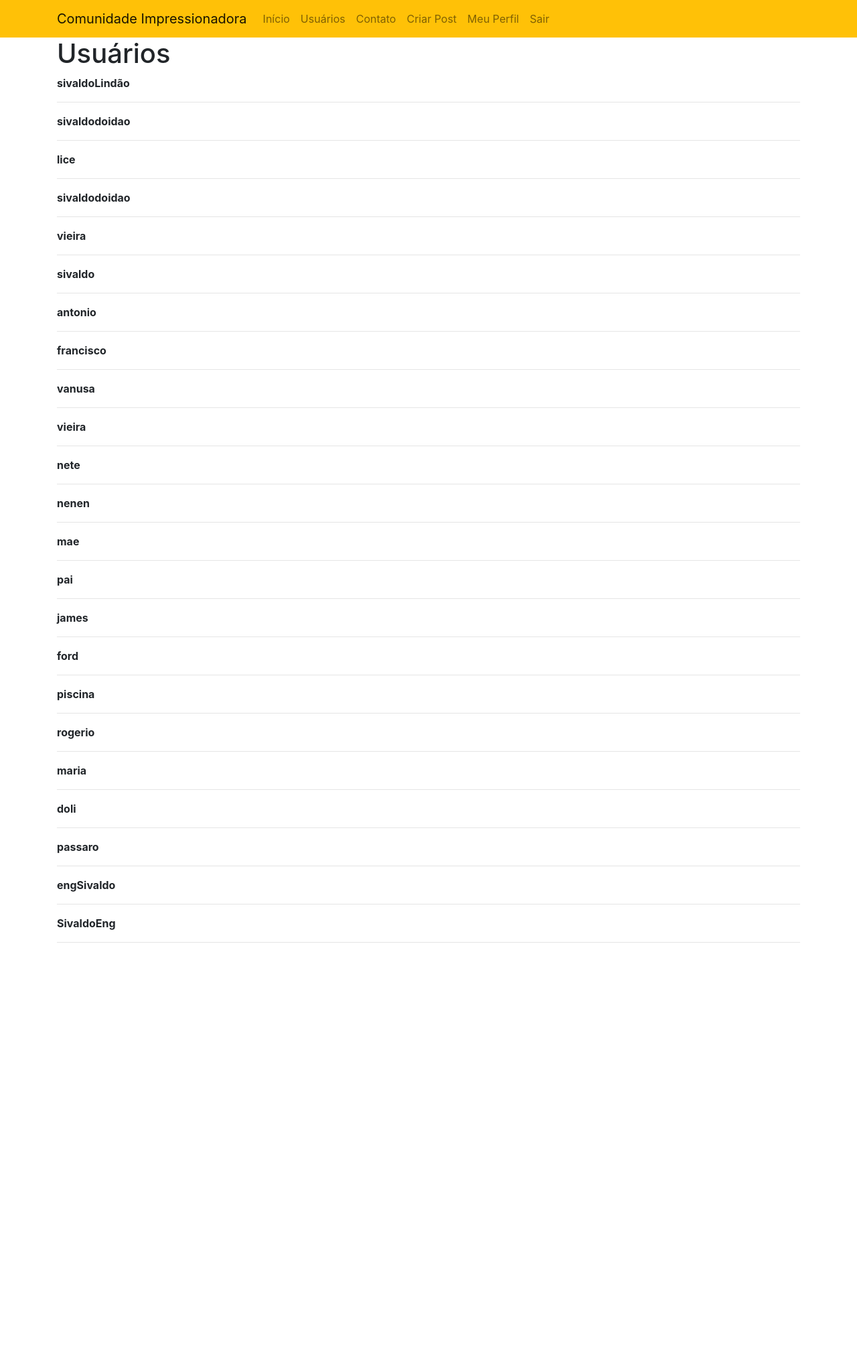
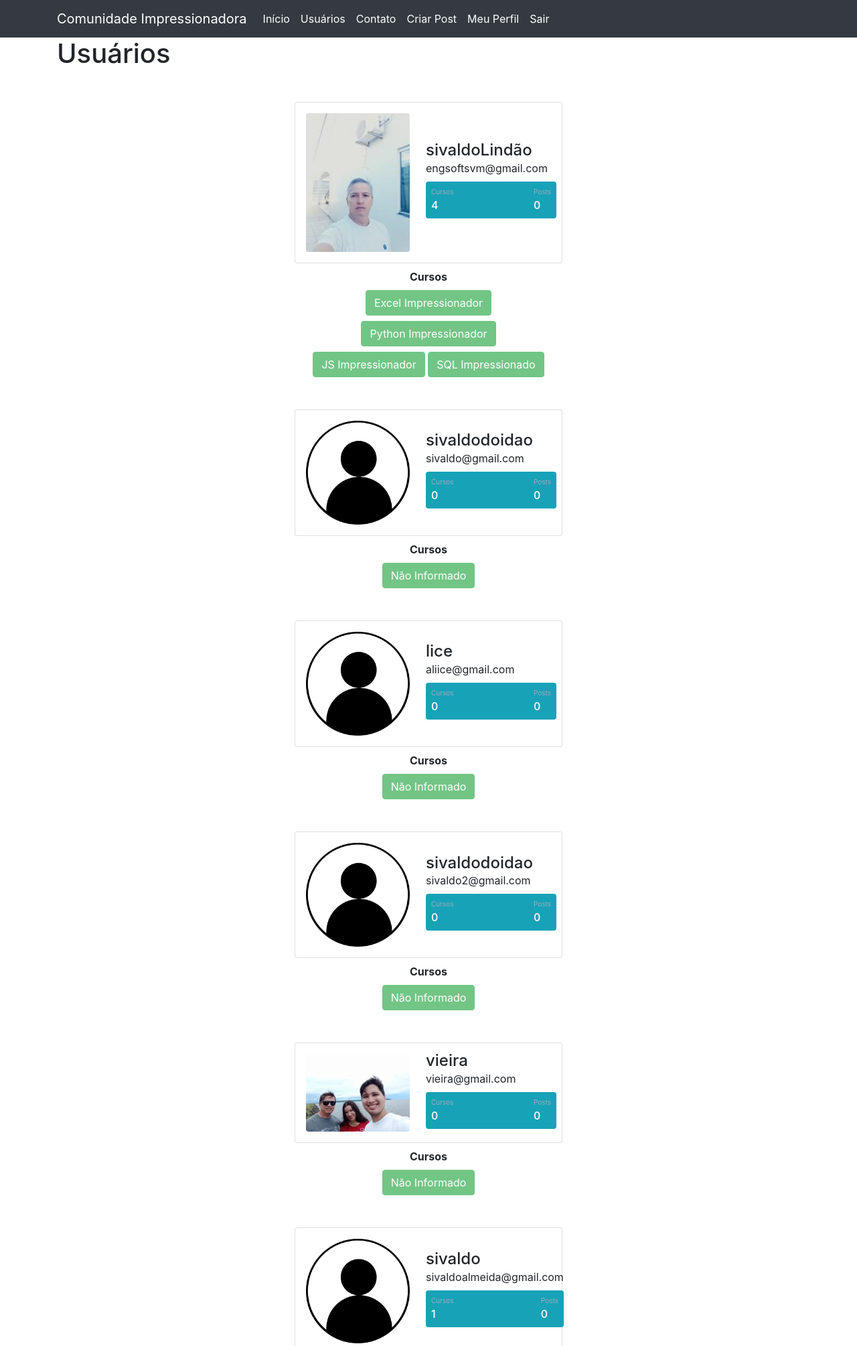
Before and after one commit to sivaldo-almeida1973/SiteComunidadePythonFlask, a Flask app: page /usuarios in a window 1280 px wide. Shown: the top 2009 px of the page at 67% size. Before the commit the page ends 1407 px from the top, so only its background shows below. Run offline with Flask 3, Linux system fonts and the light colour scheme; a user stored in the database is signed in; some libraries are stand-ins or nearby versions.

Commit message:
Preenchendo Lista de Usuários do Banco de Dados

```diff
--- a/comunidadeimpressionadora/static/style.css
+++ b/comunidadeimpressionadora/static/style.css
@@ -39,3 +39,11 @@
 .number3{
   font-weight:500;
 }
+
+
+.navbar-custom .navbar-nav .nav-link {
+color: white !important; /* Força a cor branca */
+}
+.navbar-custom .navbar-brand {
+color: white !important; /* Força a cor branca para a marca */
+}
--- a/comunidadeimpressionadora/templates/home.html
+++ b/comunidadeimpressionadora/templates/home.html
@@ -2,8 +2,8 @@
 
 {% block body %}
 
-        <div class="container-fluid p-5 bg-primary text-white text-center">
-  <h1>My First Bootstrap Page</h1>
+<div class="container-fluid p-5 bg-primary text-danger text-center">
+  <h3>My First Bootstrap Page</h3>
   <p>Resize this responsive page to see the effect!</p>
 </div>
 
--- a/comunidadeimpressionadora/templates/navbar.html
+++ b/comunidadeimpressionadora/templates/navbar.html
@@ -1,9 +1,9 @@
 <!-- pagina de barra de navegação que serve de modelo para todas as outras paginas  -->
-<nav class="navbar navbar-expand-lg navbar-light bg-warning">
-  <div class="container-fluid container">
-    <a class="navbar-brand" href="{{ url_for('home') }}">Comunidade Impressionadora</a>
-    <div class="collapse navbar-collapse" id="navbarSupportedContent">
-      <ul class="navbar-nav me-auto mb-2 mb-lg-0">
+<nav class="navbar navbar-expand-lg navbar-light bg-dark navbar-custom  ">
+  <div class="container-fluid container ">
+    <a class="navbar-brand .navbar-nav .nav-link" href="{{ url_for('home') }}">Comunidade Impressionadora</a>
+    <div class="collapse navbar-collapse " id="navbarSupportedContent">
+      <ul class="navbar-nav me-auto mb-2 mb-lg-0 ">
         <li class="nav-item">
           <a class="nav-link" aria-current="page" href="{{ url_for('home') }}">Início</a>
         </li>
--- a/comunidadeimpressionadora/templates/usuarios.html
+++ b/comunidadeimpressionadora/templates/usuarios.html
@@ -4,8 +4,49 @@
     <div class="container">
         <h1>Usuários</h1>
         {% for usuario in lista_usuarios %}
-            <strong>{{ usuario.username }}</strong>
-            <hr>
+
+        <div class="container mt-5 d-flex justify-content-center">
+            <div class="card p-2">
+                 <div class="d-flex align-items-center">
+                        <div class="image p-2">    <!--exibe a imagem dos usuarios-->
+                            <img src="{{ url_for('static', filename='fotos_perfil/{}'.format(usuario.foto_perfil)) }}" class="rounded" width="155">
+                        </div>
+                    <div class="ml-3 w-100">
+                       <h4 class="mb-0 mt-0">{{ usuario.username }}</h4><span>{{ usuario.email }} </span>
+               <div class="p-2 mt-2 mb-2 bg-info d-flex justify-content-between rounded text-white stats">  <!--inicio-->
+                   {% if 'Não Informado' in usuario.cursos %}
+                        <div class="d-flex flex-column">
+                            <span class="articles">Cursos</span><span class="number1">0</span>  <!--atualiza a qtde curso do usuario-->
+                        </div>
+                   {% else %}
+                        <div class="d-flex flex-column">
+                            <span class="articles">Cursos</span><span class="number1">{{ usuario.cursos.count(';') + 1 }}</span>  <!--atualiza a qtde curso do usuario-->
+                        </div>
+                   {% endif %}
+                    <div class="d-flex flex-column">
+                        <span class="rating">Posts</span><span class="number3">0</span>
+                    </div>
+               </div>  <!--fim-->
+               </div>
+            </div>
+       </div>
+  </div>
+
+<div class="row justify-content-center">
+    <div class="col col-4 pt-2" style="text-align: center" >
+        <strong>Cursos</strong> <br>
+        <!--percorre a lista de cursos que o usuario esta escrito e exibe-->
+        {% for curso in usuario.cursos.split(';') %}
+             <button type="button" class="btn btn-success mt-2 " disabled>{{ curso }}</button>
+        {% endfor %}
+
+
+    </div>
+
+</div>
         {% endfor %}
     </div>
+<div class="mt-5 p-4 bg-dark text-danger text-center">
+  <p>Footer</p>
+</div>
 {% endblock %}
```
